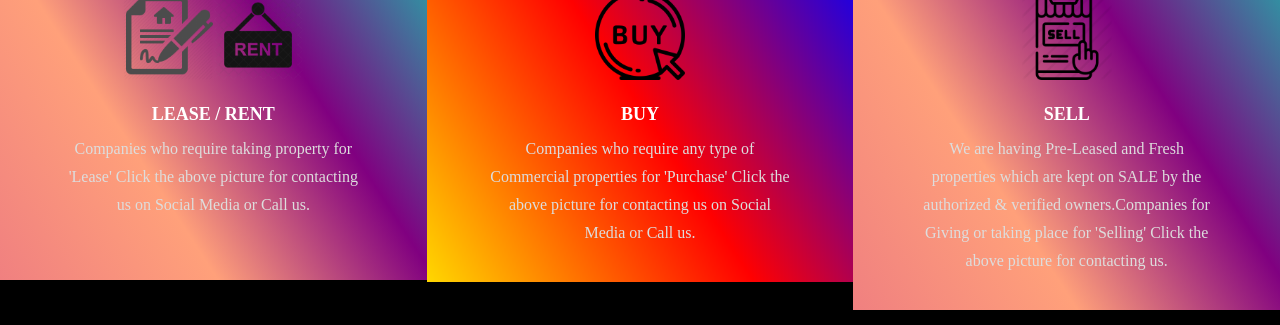
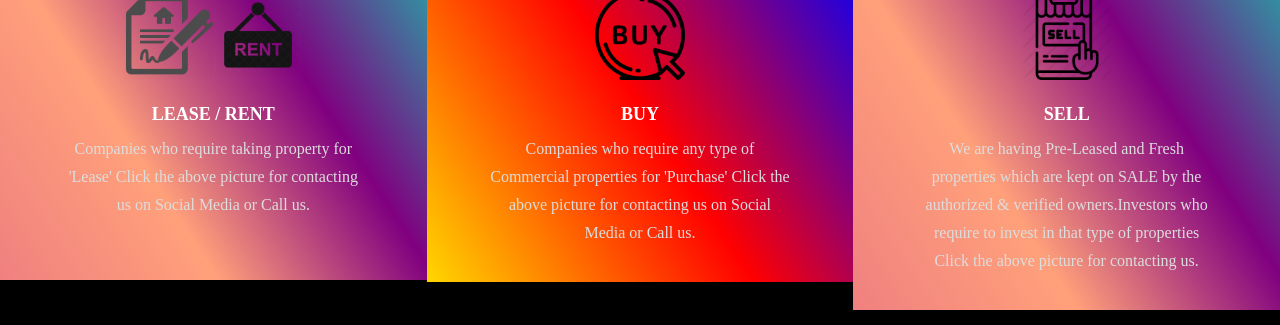
Before and after one commit to master-codder4563/index.html, a plain HTML site: page index.html in a window 1280 px wide. Shown: the part 3580-3905 px from the top of the page. Drawn offline with Linux system fonts and the light colour scheme.

Commit message:
Selling_Update_done

```diff
--- a/index.html
+++ b/index.html
@@ -272,7 +272,7 @@
                     </div>
                     <div class="serv-blog-cont">
                         <h3>Sell</h3>
-                        <p>We are having Pre-Leased and Fresh properties which are kept on SALE by the authorized & verified owners.Companies for Giving or taking place for 'Selling' Click the above picture for contacting us.</p>
+                        <p>We are having Pre-Leased and Fresh properties which are kept on SALE by the authorized & verified owners.Investors who require to invest in that type of properties Click the above picture for contacting us.</p>
                     </div>
                 </div>
             </div>
```
